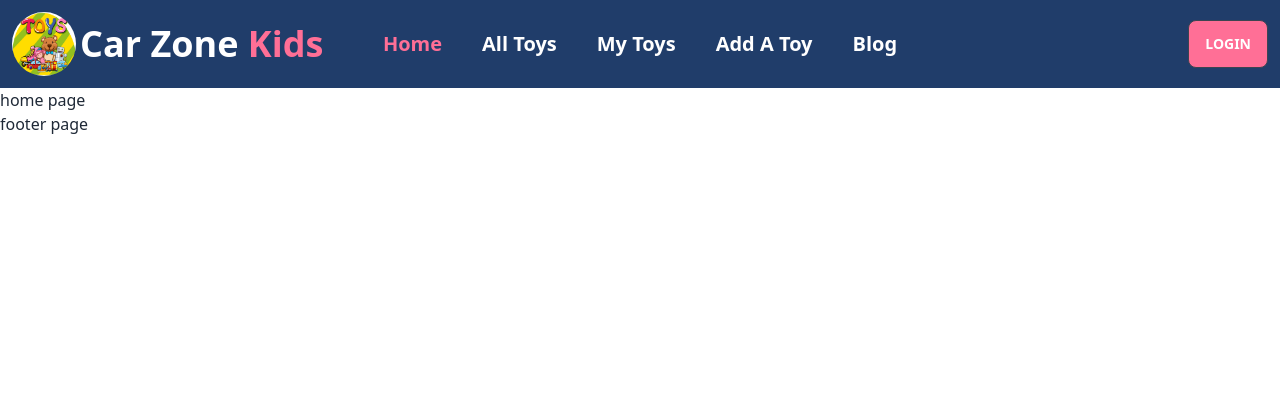
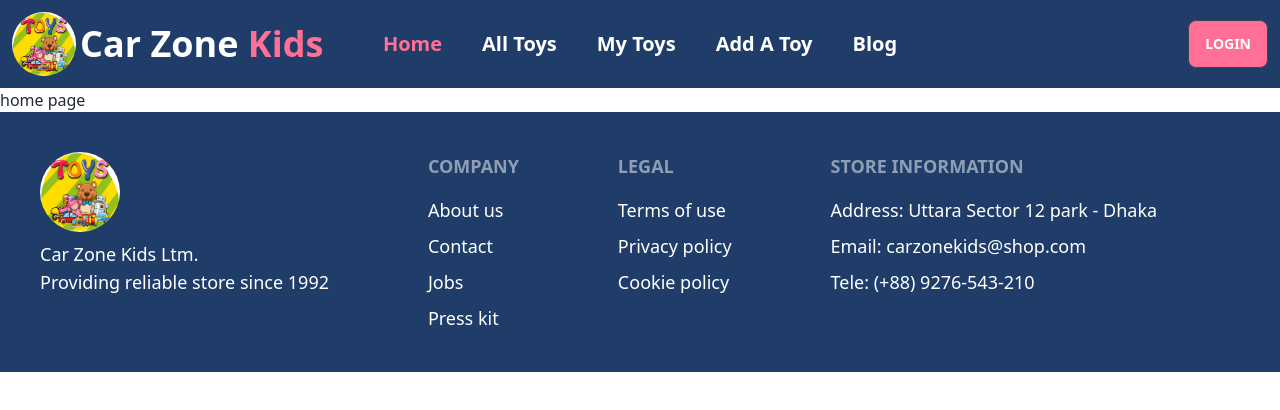
Before and after one commit to Sakib56/car-zone-client-side, a React (Vite) app: page / in a window 1280 px wide. Shown: the top 410 px of the page. Built offline with nearby package versions, Linux system fonts and the light colour scheme.

Commit message:
footer added

```diff
--- /dev/null
+++ b/src/Pages/Home/Banner.jsx
@@ -0,0 +1,13 @@
+import React from 'react';
+
+const Banner = () => {
+    return (
+        <div>
+            <div>
+
+            </div>
+        </div>
+    );
+};
+
+export default Banner;
--- a/src/Pages/Shared/Footer.jsx
+++ b/src/Pages/Shared/Footer.jsx
@@ -1,10 +1,34 @@
 import React from 'react';
+import logo from '../../assets/logo.jpg'
 
 const Footer = () => {
     return (
-        <div>
-            <h1>footer page</h1>
-        </div>
+        <footer className="footer p-10 bg-secondary text-white text-lg">
+            <div>
+                <img className='h-20 w-20 rounded-full' src={logo} alt="" />
+                <p>Car Zone Kids Ltm.<br />Providing reliable store since 1992</p>
+            </div>
+            <div>
+                <span className="footer-title">Company</span>
+                <a className="link link-hover">About us</a>
+                <a className="link link-hover">Contact</a>
+                <a className="link link-hover">Jobs</a>
+                <a className="link link-hover">Press kit</a>
+            </div>
+            <div>
+                <span className="footer-title">Legal</span>
+                <a className="link link-hover">Terms of use</a>
+                <a className="link link-hover">Privacy policy</a>
+                <a className="link link-hover">Cookie policy</a>
+            </div>
+            <div>
+                <span className="footer-title">Store Information</span>
+                <p>Address: Uttara Sector 12 park - Dhaka</p>
+                <p>Email: carzonekids@shop.com</p>
+                <p>Tele: (+88) 9276-543-210</p>
+
+            </div>
+        </footer>
     );
 };
 
--- a/src/Pages/Shared/Navbar.jsx
+++ b/src/Pages/Shared/Navbar.jsx
@@ -7,10 +7,10 @@ const Navbar = () => {
         <nav className="navbar bg-secondary text-white p-3">
             <div className="navbar-start">
                 <div className="dropdown">
-                    <label tabIndex={0} className="btn btn-ghost lg:hidden">
+                    <label tabIndex={0} className="btn bg-primary lg:hidden mr-5">
                         <svg xmlns="http://www.w3.org/2000/svg" className="h-5 w-5" fill="none" viewBox="0 0 24 24" stroke="currentColor"><path strokeLinecap="round" strokeLinejoin="round" strokeWidth="2" d="M4 6h16M4 12h8m-8 6h16" /></svg>
                     </label>
-                    <ul tabIndex={0} className="menu menu-compact dropdown-content mt-3 p-2 shadow bg-base-100 rounded-box w-52">
+                    <ul tabIndex={0} className="menu menu-compact dropdown-content mt-3 p-2 shadow bg-secondary rounded-box w-52">
                         <ActiveLink to='/'>Home</ActiveLink>
                         <ActiveLink to='/allToys'>All Toys</ActiveLink>
                         <ActiveLink to='/myToys'>My Toys</ActiveLink>
@@ -21,7 +21,7 @@ const Navbar = () => {
 
                 <div className='flex items-center gap-1'>
                     <img className='w-16 h-16 rounded-full' src={logo} alt="" />
-                    <h1 className="text-4xl font-bold">Car Zone <span className='text-primary'>Kids</span></h1>
+                    <h1 className="text-lg md:text-4xl md:font-bold">Car Zone <span className='text-primary'>Kids</span></h1>
 
                 </div>
             </div>
```
